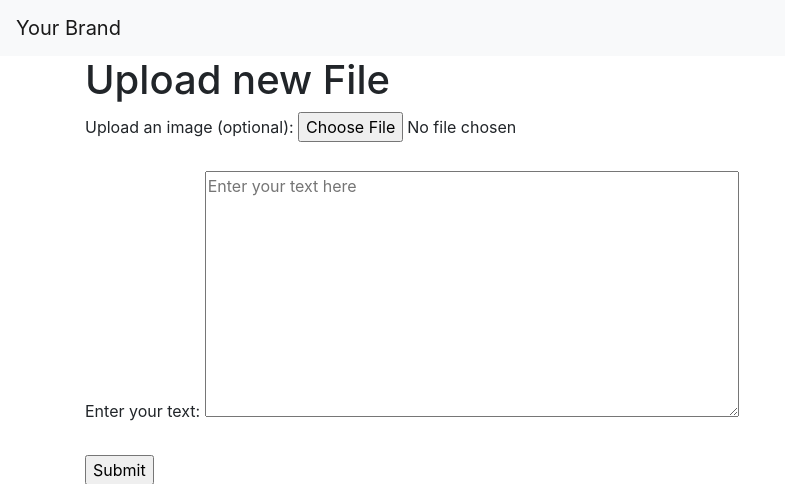
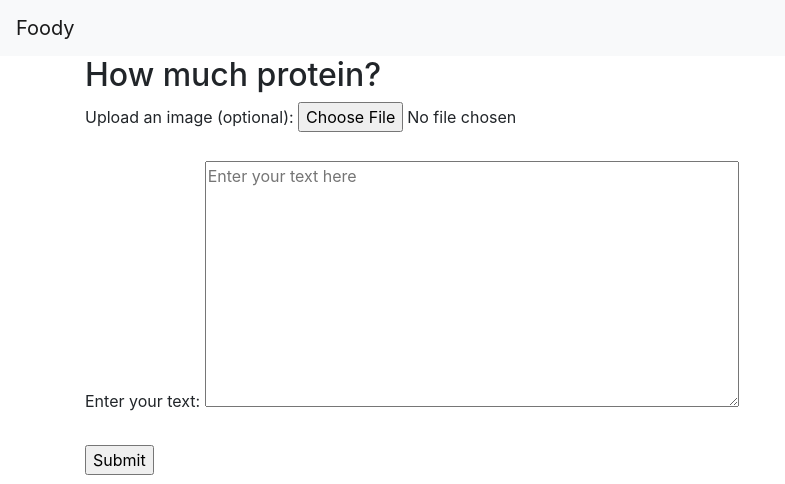
Before and after one commit to sabi-h/foody, a Flask app: page / in a window 1280 px wide. Shown: the top 484 px of the page, without its empty margins (0-785 px from the left). Run offline with Flask 3, Linux system fonts and the light colour scheme; some libraries are stand-ins or nearby versions.

Commit message:
shiny new ui

```diff
--- a/templates/base.html
+++ b/templates/base.html
@@ -9,7 +9,7 @@
 </head>
 <body>
     <nav class="navbar navbar-expand-lg navbar-light bg-light">
-        <a class="navbar-brand" href="#">Your Brand</a>
+        <a class="navbar-brand" href="#">Foody</a>
         <button class="navbar-toggler" type="button" data-toggle="collapse" data-target="#navbarNav" aria-controls="navbarNav" aria-expanded="false" aria-label="Toggle navigation">
             <span class="navbar-toggler-icon"></span>
         </button>
--- a/templates/index.html
+++ b/templates/index.html
@@ -2,9 +2,8 @@
 {% block title %}Home{% endblock %}
 {% block content %}
 
-<title>Upload new File</title>
 <body>
-  <h1>Upload new File</h1>
+  <h2>How much protein?</h2>
   <form action="/upload" method="post" enctype="multipart/form-data">
     <label for="file">Upload an image (optional):</label>
     <input type="file" name="file" id="file"><br><br>
```
